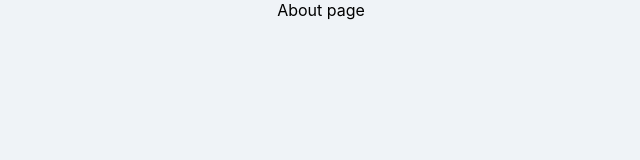
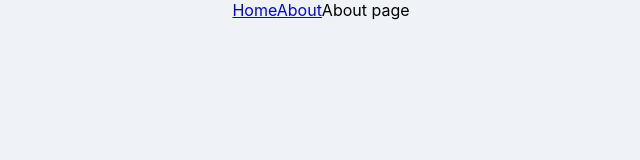
Before and after one commit to limit-b/react-beginner, a React (Create React App) app: page /#/about in a window 1280 px wide. Shown: the top 160 px of the page, without its empty margins (319-959 px from the left). Built offline with nearby package versions, Linux system fonts and the light colour scheme.

Commit message:
Feat(components): Add navigation
Load pages without refreshing using the Link component of

react-router-dom.

```diff
--- a/src/App.js
+++ b/src/App.js
@@ -1,4 +1,5 @@
 import { HashRouter, Routes, Route } from 'react-router-dom';
+import Navigation from './components/Navigation';
 import Home from './routes/Home';
 import About from './routes/About';
 // import logo from './logo.svg';
@@ -7,6 +8,7 @@
 function App() {
     return (
         <HashRouter>
+            <Navigation />
             <Routes>
                 <Route path="/" element={<Home />} />
                 <Route path="about" element={<About />} />
--- /dev/null
+++ b/src/components/Navigation.js
@@ -0,0 +1,12 @@
+import { Link } from 'react-router-dom';
+
+function Navigation() {
+    return (
+        <nav>
+            <Link to="/">Home</Link>
+            <Link to="about">About</Link>
+        </nav>
+    );
+}
+
+export default Navigation;
```
Also changed, not shown: src/components/Navigation.css (added).
